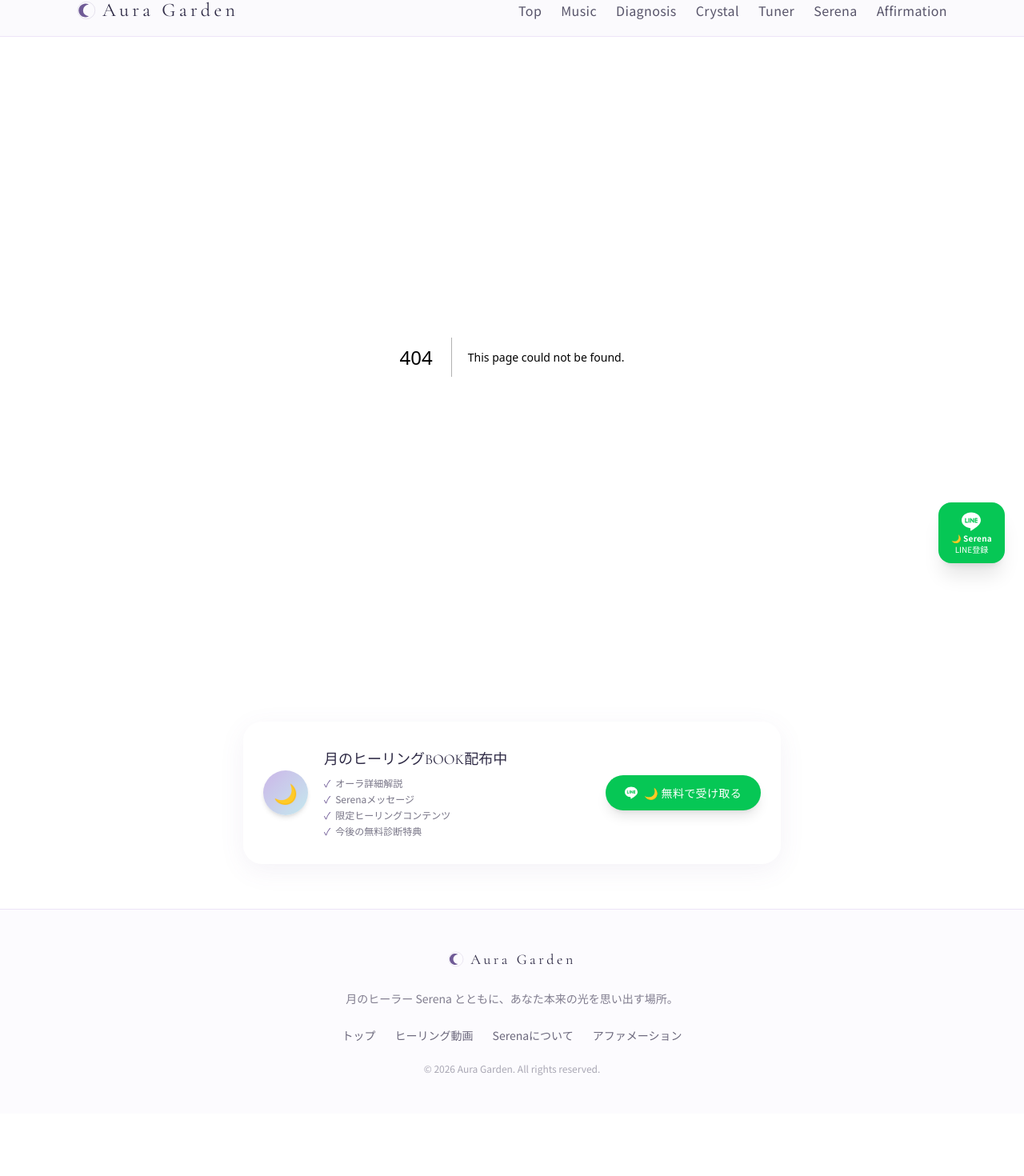
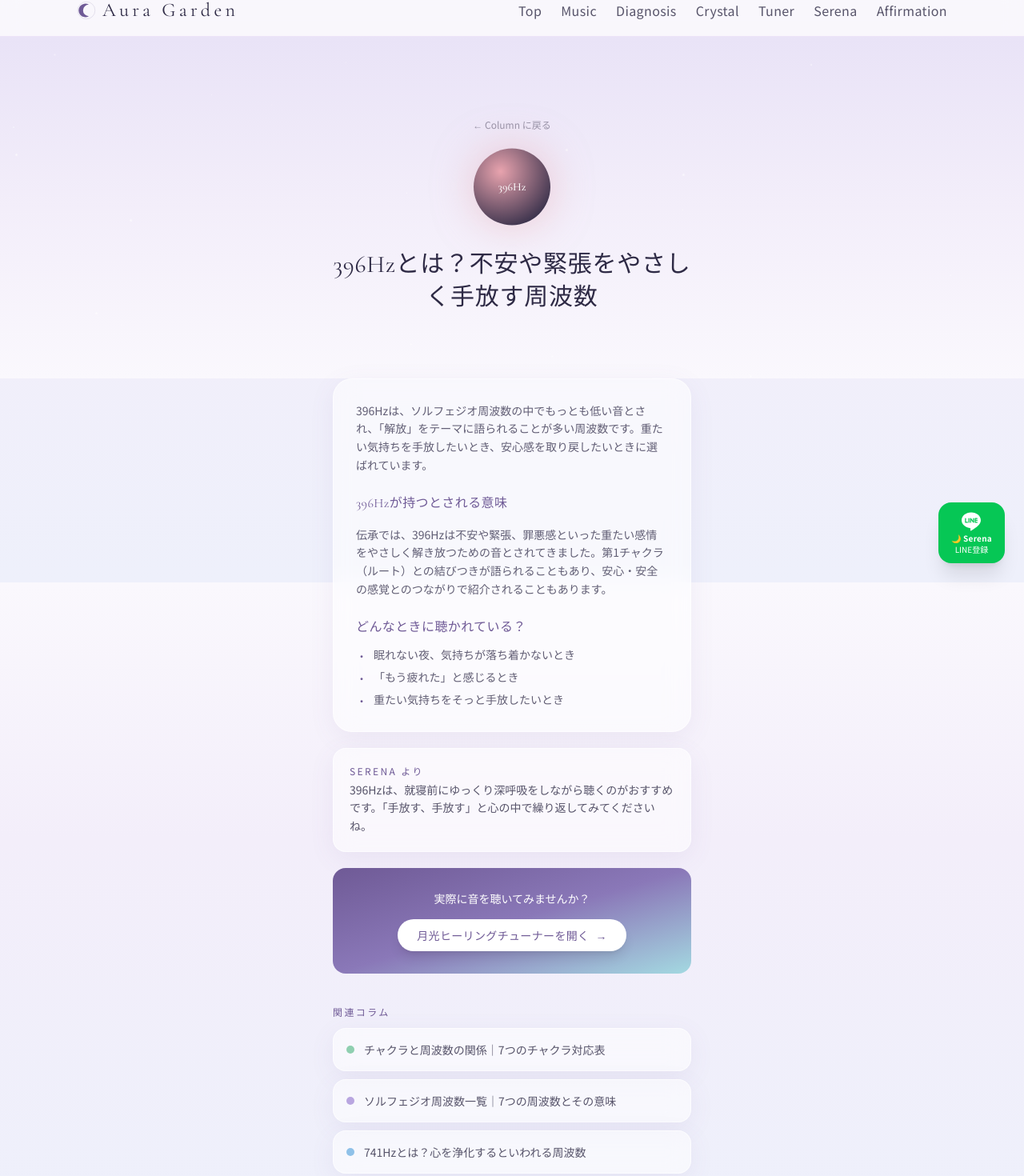
Before and after one commit to sincere1229/aura-garden, a Next.js app: page /column/396hz in a window 1280 px wide. Before the commit this address had no page. Shown: the part 72-1542 px from the top of the page at 80% size. Before the commit the page ends 1464 px from the top, so only its background shows below. Built offline with nearby package versions, Linux system fonts and the light colour scheme.

Commit message:
Create page.tsx

```diff
--- /dev/null
+++ b/src/app/column/[slug]/page.tsx
@@ -0,0 +1,205 @@
+// src/app/column/[slug]/page.tsx
+import type { Metadata } from "next";
+import { notFound } from "next/navigation";
+import Link from "next/link";
+import Starfield from "@/components/Starfield";
+import Reveal from "@/components/Reveal";
+import {
+  COLUMNS,
+  CHAKRA_FREQUENCY_TABLE,
+  getColumnBySlug,
+  getRelatedColumns,
+} from "@/data/columns";
+
+type Props = {
+  params: Promise<{ slug: string }>;
+};
+
+export function generateStaticParams() {
+  return COLUMNS.map((c) => ({ slug: c.slug }));
+}
+
+export async function generateMetadata({ params }: Props): Promise<Metadata> {
+  const { slug } = await params;
+  const article = getColumnBySlug(slug);
+  if (!article) {
+    return { title: "Column | Aura Garden" };
+  }
+  return {
+    title: article.title,
+    description: article.excerpt,
+  };
+}
+
+function ChakraTable() {
+  return (
+    <div className="mt-2 overflow-hidden rounded-2xl border border-lavender-200/60">
+      {CHAKRA_FREQUENCY_TABLE.map((row, i) => (
+        <div
+          key={row.hz}
+          className={`flex items-center gap-3 px-4 py-3 text-left ${
+            i % 2 === 0 ? "bg-white/50" : "bg-moon-50/60"
+          }`}
+        >
+          <span
+            className="h-3 w-3 shrink-0 rounded-full"
+            style={{ background: row.color }}
+            aria-hidden="true"
+          />
+          <div className="flex-1">
+            <p className="text-sm font-medium text-plum-900">{row.name}</p>
+            <p className="mt-0.5 text-xs text-plum-900/55">{row.theme}</p>
+          </div>
+          <span className="font-display text-sm text-plum-900/70">{row.hz}Hz</span>
+        </div>
+      ))}
+    </div>
+  );
+}
+
+export default async function ColumnDetailPage({ params }: Props) {
+  const { slug } = await params;
+  const article = getColumnBySlug(slug);
+  if (!article) notFound();
+
+  const related = getRelatedColumns(article);
+
+  return (
+    <div>
+      {/* Hero */}
+      <section className="relative overflow-hidden bg-gradient-to-b from-[#e9e3f7] via-[#f3eefa] to-[#faf8fd] px-5 pb-14 pt-16 text-center sm:px-8 sm:pb-20 sm:pt-24">
+        <Starfield count={30} />
+        <div className="relative mx-auto max-w-md">
+          <Link
+            href="/column"
+            className="text-xs text-plum-900/45 underline-offset-4 hover:underline"
+          >
+            ← Column に戻る
+          </Link>
+          <div
+            className="drift mx-auto mt-6 flex h-24 w-24 items-center justify-center rounded-full"
+            style={{
+              background: `radial-gradient(circle at 35% 30%, ${article.color}, #2e2a45 85%)`,
+              boxShadow: `0 0 50px ${article.glow}`,
+            }}
+          >
+            {article.hz && (
+              <span className="font-display text-sm font-medium text-white">
+                {article.hz}Hz
+              </span>
+            )}
+          </div>
+          <h1 className="mt-6 font-display text-2xl leading-snug tracking-wide text-plum-900 sm:text-3xl">
+            {article.title}
+          </h1>
+        </div>
+      </section>
+
+      {/* 本文 */}
+      <section className="px-5 pb-20 sm:px-8 sm:pb-28">
+        <div className="mx-auto max-w-md">
+          <Reveal>
+            <div className="glass-card rounded-3xl p-7 text-left">
+              {article.body.map((block, i) => {
+                if (block.type === "p") {
+                  return (
+                    <p
+                      key={i}
+                      className="mt-4 text-sm leading-relaxed text-plum-900/75 first:mt-0"
+                    >
+                      {block.text}
+                    </p>
+                  );
+                }
+                if (block.type === "h2") {
+                  return (
+                    <h2
+                      key={i}
+                      className="mt-6 font-display text-base tracking-wide text-lavender-deep first:mt-0"
+                    >
+                      {block.text}
+                    </h2>
+                  );
+                }
+                if (block.type === "list") {
+                  return (
+                    <ul key={i} className="mt-3 space-y-1.5">
+                      {block.items.map((item) => (
+                        <li
+                          key={item}
+                          className="flex items-start gap-2 text-sm text-plum-900/75"
+                        >
+                          <span className="mt-0.5 text-lavender-deep">・</span>
+                          {item}
+                        </li>
+                      ))}
+                    </ul>
+                  );
+                }
+                if (block.type === "chakraTable") {
+                  return <ChakraTable key={i} />;
+                }
+                return null;
+              })}
+            </div>
+          </Reveal>
+
+          {/* Serenaからのメッセージ */}
+          <Reveal delay={100}>
+            <div className="glass-card mt-5 flex gap-4 rounded-2xl p-5 text-left">
+              <div className="flex-1">
+                <p className="text-xs uppercase tracking-[0.2em] text-lavender-deep">
+                  Serena より
+                </p>
+                <p className="mt-1 text-sm leading-relaxed text-plum-900/80">
+                  {article.serenaMessage}
+                </p>
+              </div>
+            </div>
+          </Reveal>
+
+          {/* チューナーへの導線 */}
+          <Reveal delay={150}>
+            <div className="relative mt-5 overflow-hidden rounded-2xl bg-gradient-to-br from-lavender-deep via-[#8a78b8] to-aqua-300 px-6 py-7 text-center text-white">
+              <p className="text-sm">実際に音を聴いてみませんか？</p>
+              <Link
+                href="/frequency"
+                className="mt-4 inline-flex items-center gap-2 rounded-full bg-white px-6 py-2.5 text-sm font-medium tracking-wide text-lavender-deep shadow-lg transition-transform hover:scale-[1.03]"
+              >
+                月光ヒーリングチューナーを開く
+                <span aria-hidden="true">→</span>
+              </Link>
+            </div>
+          </Reveal>
+
+          {/* 関連記事 */}
+          {related.length > 0 && (
+            <Reveal delay={200}>
+              <div className="mt-10">
+                <p className="text-xs uppercase tracking-[0.2em] text-lavender-deep">
+                  関連コラム
+                </p>
+                <div className="mt-3 space-y-2.5">
+                  {related.map((r) => (
+                    <Link
+                      key={r.slug}
+                      href={`/column/${r.slug}`}
+                      className="glass-card flex items-center gap-3 rounded-2xl p-4 transition-transform hover:scale-[1.01]"
+                    >
+                      <span
+                        className="h-2.5 w-2.5 shrink-0 rounded-full"
+                        style={{ background: r.color }}
+                        aria-hidden="true"
+                      />
+                      <span className="text-sm text-plum-900/80">{r.title}</span>
+                    </Link>
+                  ))}
+                </div>
+              </div>
+            </Reveal>
+          )}
+        </div>
+      </section>
+    </div>
+  );
+}
```
